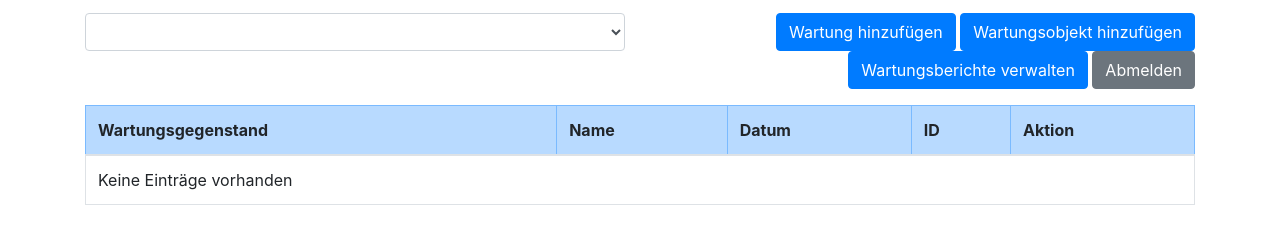
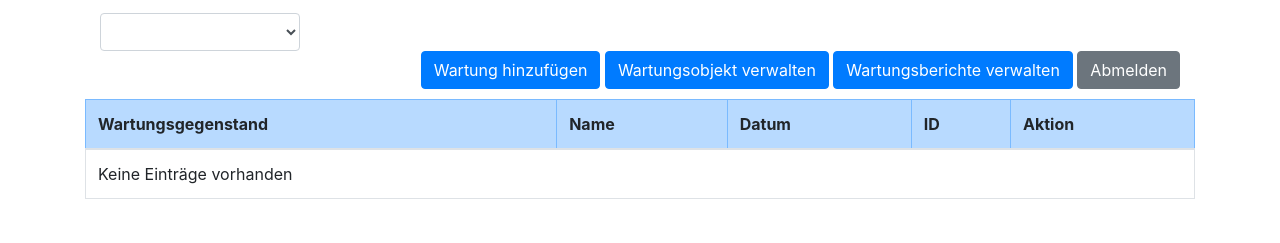
Before and after one commit to lbickel/cloud, a website: page frontend/app/web/maintenance.html in a window 1280 px wide. Shown: the part 85-328 px from the top of the page. Drawn offline with nearby package versions, Linux system fonts and the light colour scheme.

Commit message:
Small frontend changes

```diff
--- /dev/null
+++ b/frontend/app/web/assets/styles/maintenance_style.css
@@ -0,0 +1,27 @@
+#maintenance-report {
+    width: 200px;
+}
+
+#saveObjectButton {
+    margin-top: 10px;
+}
+
+#add-maintenance-report-button {
+    margin-top: 10px;
+}
+
+#addButton {
+    margin-bottom: 10px;
+}
+
+#editObjectsButton {
+    margin-bottom: 10px;
+}
+
+#editReportsButton {
+    margin-bottom: 10px;
+}
+
+#logoffButton {
+    margin-bottom: 10px;
+}
--- a/frontend/app/web/js/script.js
+++ b/frontend/app/web/js/script.js
@@ -69,7 +69,7 @@
 
 async function initEditObjectsModal() {
     // update modal title
-    document.getElementById("add-maintenance-object-modal-label").textContent = "Wartungsobjekt hinzufügen";
+    document.getElementById("add-maintenance-object-modal-label").textContent = "Wartungsobjekte verwalten";
     // clear form
     document.getElementById("objekt").value = "";
     const token = localStorage.getItem("token");
--- a/frontend/app/web/maintenance.html
+++ b/frontend/app/web/maintenance.html
@@ -9,22 +9,23 @@
     <script src="js/script.js"></script>
     <script src="https://code.jquery.com/jquery-3.5.1.slim.min.js"></script>
     <script src="https://stackpath.bootstrapcdn.com/bootstrap/4.5.2/js/bootstrap.min.js"></script>
+    <link rel="stylesheet" href="assets/styles/maintenance_style.css">
 </head>
 
 <body>
     <div class="container mt-5">
         <h1 class="h3 mb-3 font-weight-bold">Wartungsliste</h1>
-        <div class="row mb-3">
+        <div class="row-mb-3">
             <div class="col text-left">
                 <select class="form-control" id="maintenance-report">
                     <!-- Hier kommen die Wartungsberichte hin -->
                 </select>
             </div>
             <div class="col text-right">
-                <button class="btn btn-primary" id="addButton" data-toggle="modal" data-target="#add-maintenance-modal">Wartung hinzufügen</button>
-                <button class="btn btn-primary" id="editObjectsButton" data-toggle="modal" data-target="#add-maintenance-object-modal">Wartungsobjekt hinzufügen</button>
-                <button class="btn btn-primary" id="editReportsButton" data-toggle="modal" data-target="#edit-maintenance-reports-modal">Wartungsberichte verwalten</button>
-                <button class="btn btn-secondary" id="logoffButton">Abmelden</button>
+                    <button class="btn btn-primary" id="addButton" data-toggle="modal" data-target="#add-maintenance-modal">Wartung hinzufügen</button>
+                    <button class="btn btn-primary" id="editObjectsButton" data-toggle="modal" data-target="#add-maintenance-object-modal">Wartungsobjekt verwalten</button>
+                    <button class="btn btn-primary" id="editReportsButton" data-toggle="modal" data-target="#edit-maintenance-reports-modal">Wartungsberichte verwalten</button>
+                    <button class="btn btn-secondary" id="logoffButton">Abmelden</button>
             </div>
         </div>
         <table class="table table-bordered table-hover">
@@ -87,13 +88,13 @@
         </div>
     </div>
 
-    <!-- Modal für das Hinzufügen eines Wartungsobjekts -->
+    <!-- Modal für das Verwalten eines Wartungsobjekts -->
     <div class="modal fade" id="add-maintenance-object-modal" tabindex="-1" role="dialog"
         aria-labelledby="add-maintenance-object-modal-label" aria-hidden="true">
         <div class="modal-dialog" role="document">
             <div class="modal-content">
                 <div class="modal-header">
-                    <h5 class="modal-title" id="add-maintenance-object-modal-label">Wartungsobjekt hinzufügen</h5>
+                    <h5 class="modal-title" id="add-maintenance-object-modal-label">Wartungsobjekte verwalten</h5>
                     <button type="button" class="close" data-dismiss="modal" aria-label="Close">
                         <span aria-hidden="true">&times;</span>
                     </button>
@@ -115,13 +116,13 @@
                     <!-- Hier kommen die Eingabefelder für das Wartungsobjekt hin -->
                     <form id="maintenance-form">
                         <div class="form-group">
-                            <label for="objekt">Wartungsobjekt</label>
+                            <label for="objekt">Wartungsobjekt hinzufügen</label>
                             <input type="text" class="form-control" id="objekt">
+                            <button type="button" class="btn btn-primary" id="saveObjectButton">Hinzufügen</button>
                         </div>
                     </form>
                 </div>
                 <div class="modal-footer">
-                    <button type="button" class="btn btn-primary" id="saveObjectButton">Speichern</button>
                     <button type="button" class="btn btn-secondary" data-dismiss="modal">Abbrechen</button>
                 </div>
             </div>
@@ -162,7 +163,6 @@
                     </div>
                 </div>
                 <div class="modal-footer">
-
                     <button type="button" class="btn btn-secondary" data-dismiss="modal">Schließen</button>
                 </div>
             </div>
```
Also changed, not shown: frontend/app/web/index.html (+1 -2 lines), frontend/app/web/assets/styles/login_style.css (renamed from frontend/app/web/assets/styles/style.css).
